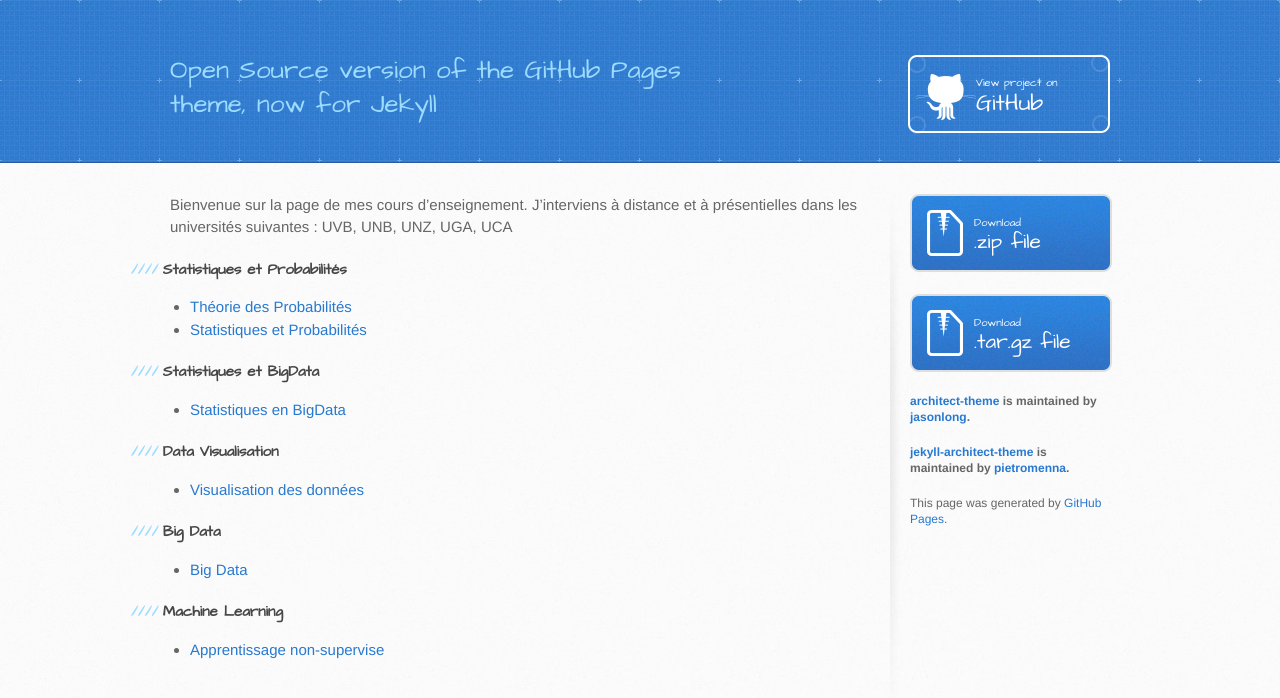
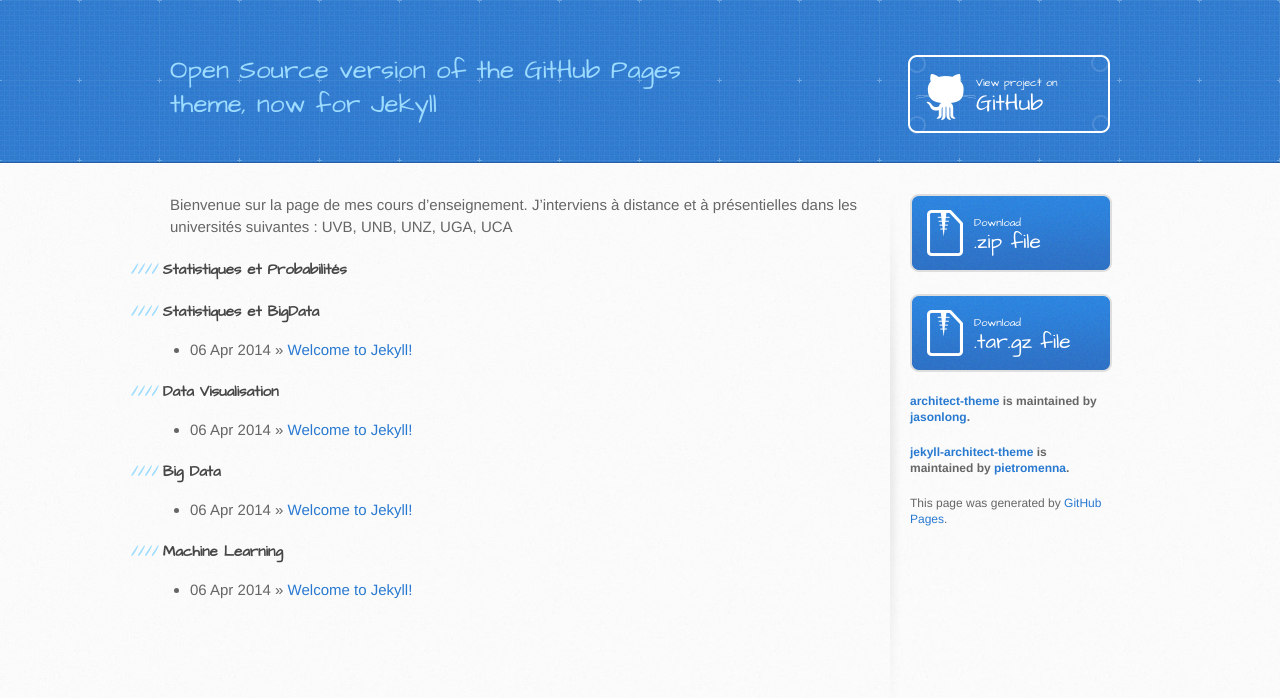
Before and after one commit to armelsoubeiga/Cours, a Jekyll site: the page built from index.md, in a window 1280 px wide. Shown: the top 698 px of the page. Built offline with Jekyll 4.4.1, drawn with Linux system fonts in a browser that asks for light colours.

Commit message:
Update index.md

```diff
--- a/index.md
+++ b/index.md
@@ -6,18 +6,37 @@
 
 
 #### Statistiques et Probabilités
-- [Théorie des Probabilités](url)
-- [Statistiques et Probabilités](url)
+  <ul class="posts">
+    {% for post in site.categories.statsprob %}
+      <li><span>{{ post.date | date_to_string }}</span> &raquo; <a href="{{ site.baseurl }}{{ post.url }}">{{ post.title }}</a></li>
+    {% endfor %}
+  </ul>
 
 #### Statistiques et BigData
-- [Statistiques en BigData](url)
+  <ul class="posts">
+    {% for post in site.posts %}
+      <li><span>{{ post.date | date_to_string }}</span> &raquo; <a href="{{ site.baseurl }}{{ post.url }}">{{ post.title }}</a></li>
+    {% endfor %}
+  </ul>
 
 #### Data Visualisation
-- [Visualisation des données](visualisation-des-donnees.md)
+  <ul class="posts">
+    {% for post in site.posts %}
+      <li><span>{{ post.date | date_to_string }}</span> &raquo; <a href="{{ site.baseurl }}{{ post.url }}">{{ post.title }}</a></li>
+    {% endfor %}
+  </ul>
 
 #### Big Data
-- [Big Data](url)
+  <ul class="posts">
+    {% for post in site.posts %}
+      <li><span>{{ post.date | date_to_string }}</span> &raquo; <a href="{{ site.baseurl }}{{ post.url }}">{{ post.title }}</a></li>
+    {% endfor %}
+  </ul>
 
 
 #### Machine Learning
-- [Apprentissage non-supervise](url)
+  <ul class="posts">
+    {% for post in site.posts %}
+      <li><span>{{ post.date | date_to_string }}</span> &raquo; <a href="{{ site.baseurl }}{{ post.url }}">{{ post.title }}</a></li>
+    {% endfor %}
+  </ul>
```
